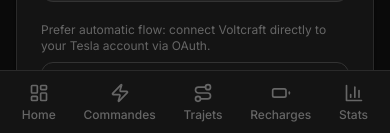
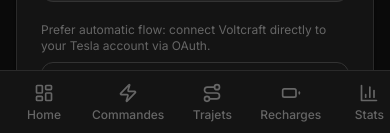
Before and after one commit to prophane/voltcraft, a React (Vite) app in the folder apps/web/: page /settings in a window 390 px wide. Shown: the part 709-842 px from the top of the page. Built offline with nearby package versions, Linux system fonts and the light colour scheme; no server answers.

Commit message:
fix(web): include settings in mobile navigation

```diff
--- a/apps/web/src/components/layout/mobile-bottom-nav.tsx
+++ b/apps/web/src/components/layout/mobile-bottom-nav.tsx
@@ -1,5 +1,5 @@
 import { NavLink } from 'react-router-dom'
-import { LayoutDashboard, Zap, Route, Battery, BarChart3 } from 'lucide-react'
+import { LayoutDashboard, Zap, Route, Battery, BarChart3, Bot, Settings } from 'lucide-react'
 import { cn } from '@/lib/utils'
 
 const NAV_ITEMS = [
@@ -8,11 +8,13 @@
   { to: '/trips',    label: 'Trajets',    icon: Route },
   { to: '/charges',  label: 'Recharges',  icon: Battery },
   { to: '/stats',    label: 'Stats',      icon: BarChart3 },
+  { to: '/automations', label: 'Auto',    icon: Bot },
+  { to: '/settings', label: 'Paramètres', icon: Settings },
 ]
 
 export function MobileBottomNav() {
   return (
-    <nav className="lg:hidden fixed bottom-0 inset-x-0 z-40 bg-bg-surface border-t border-border-subtle flex items-center justify-around px-2 pb-safe">
+    <nav className="lg:hidden fixed bottom-0 inset-x-0 z-40 bg-bg-surface border-t border-border-subtle flex items-center overflow-x-auto px-2 pb-safe">
       {NAV_ITEMS.map(({ to, label, icon: Icon }) => (
         <NavLink
           key={to}
@@ -20,7 +22,7 @@
           end={to === '/'}
           className={({ isActive }) =>
             cn(
-              'flex flex-col items-center gap-1 py-3 px-3 text-xs font-medium transition-colors',
+              'flex flex-col items-center gap-1 py-3 px-3 text-xs font-medium transition-colors min-w-[72px] flex-shrink-0',
               isActive ? 'text-accent-400' : 'text-text-muted',
             )
           }
```
